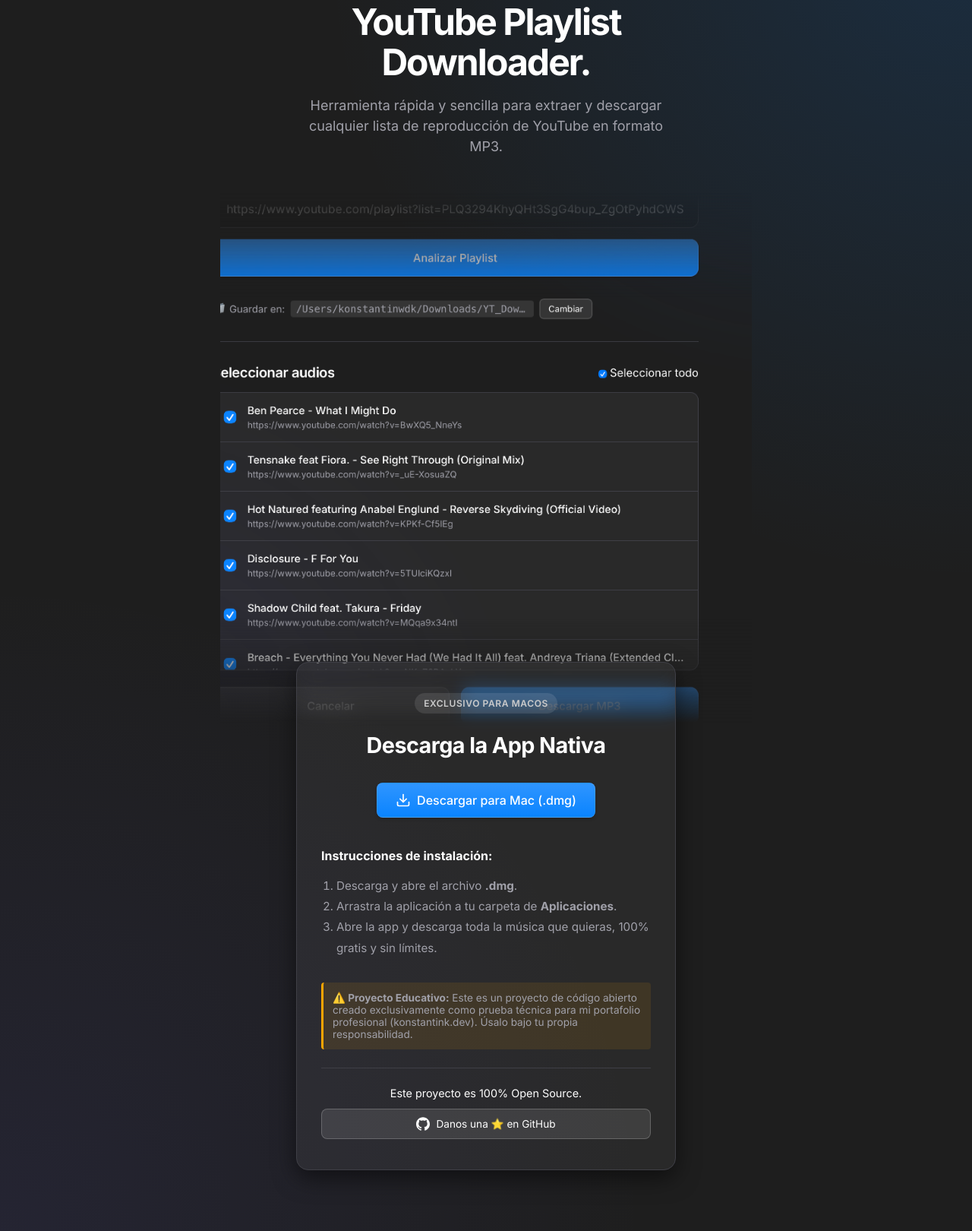
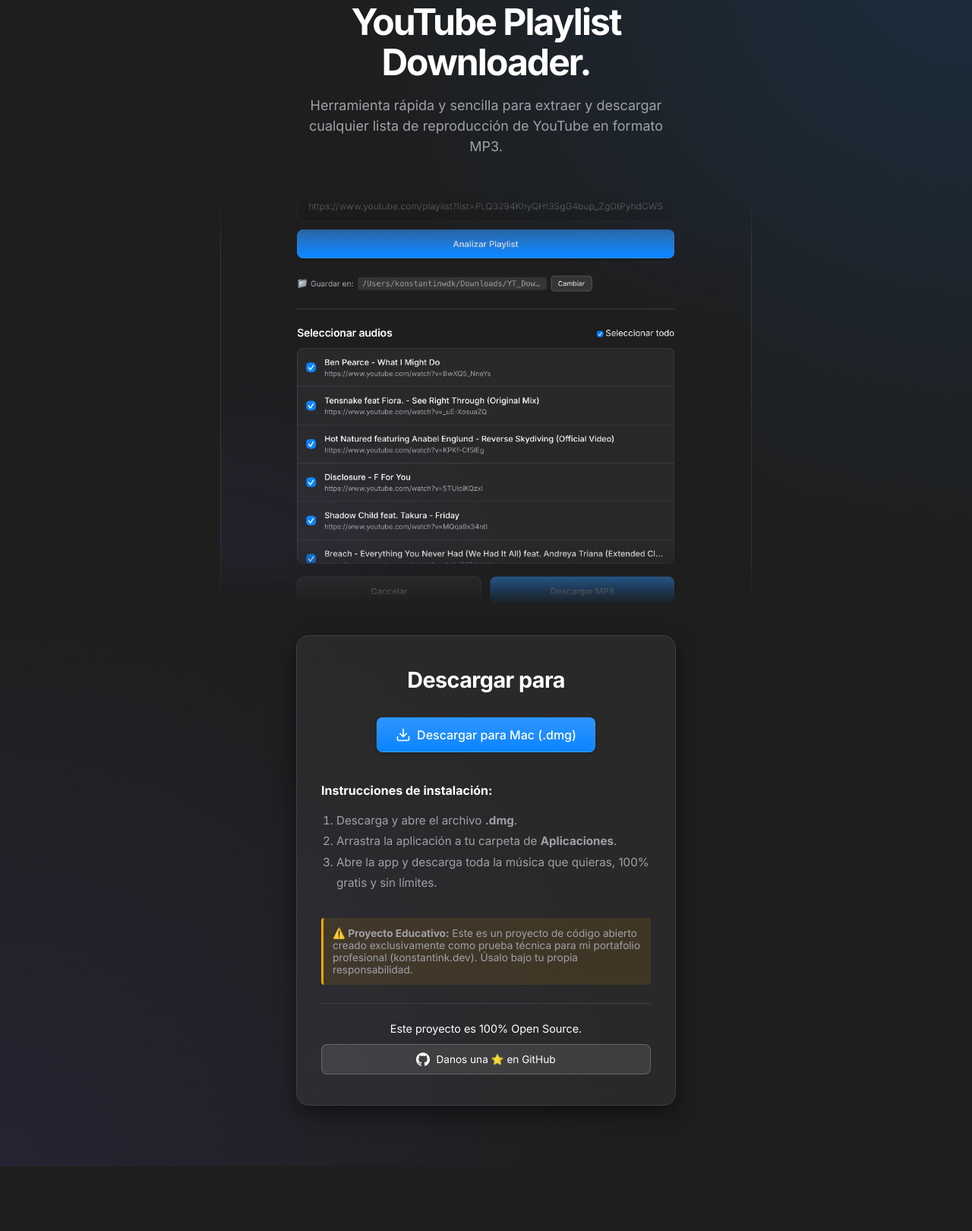
Before and after one commit to konstantinWDK/youtube-playlist-downloader, a Flask app: page / in a window 1280 px wide. Shown: the part 88-1708 px from the top of the page at 76% size. After the commit the page ends 1623 px from the top, so only its background shows below. Run offline with Flask 3, Linux system fonts and the light colour scheme.

Commit message:
style: adjust hero image margins and download info block layout

```diff
--- a/templates/index.html
+++ b/templates/index.html
@@ -308,15 +308,14 @@
         </div>
 
         {% if web_mode %}
-        <div class="landing-page" style="text-align: center; margin-top: 0px; animation: fade-in-up 0.8s cubic-bezier(0.16, 1, 0.3, 1) forwards;">
+        <div class="landing-page" style="text-align: center; margin-top: 20px; animation: fade-in-up 0.8s cubic-bezier(0.16, 1, 0.3, 1) forwards;">
 
-            <div class="hero-image" style="margin-bottom: -80px; position: relative; z-index: 0; mask-image: linear-gradient(to bottom, transparent 0%, black 20%, black 80%, transparent 100%); -webkit-mask-image: linear-gradient(to bottom, transparent 0%, black 20%, black 80%, transparent 100%);">
-                <img src="/static/screenshot.png" alt="Preview de YouTube Playlist Downloader" style="width: 140%; max-width: 900px; display: block; margin: 0 auto; margin-left: -20%;">
+            <div class="hero-image" style="margin-bottom: 40px; position: relative; z-index: 0; mask-image: linear-gradient(to bottom, transparent 0%, black 15%, black 85%, transparent 100%); -webkit-mask-image: linear-gradient(to bottom, transparent 0%, black 15%, black 85%, transparent 100%);">
+                <img src="/static/screenshot.png" alt="Preview de YouTube Playlist Downloader" style="width: 100%; max-width: 800px; display: block; margin: 0 auto; border: 1px solid rgba(255,255,255,0.1); border-radius: 12px;">
             </div>
 
-            <div style="background: rgba(255,255,255,0.05); border: 1px solid var(--border); border-radius: 16px; padding: 40px 32px; max-width: 500px; margin: 0 auto; box-shadow: 0 10px 30px rgba(0,0,0,0.5); position: relative; z-index: 1; backdrop-filter: blur(12px); -webkit-backdrop-filter: blur(12px);">
-                <span class="badge" style="background: rgba(255,255,255,0.1); color: #ccc; margin-bottom: 24px;">Exclusivo para macOS</span>
-                <h2 style="margin-bottom: 32px; font-size: 1.8rem; letter-spacing: -0.02em;">Descarga la App Nativa</h2>
+            <div style="background: rgba(255,255,255,0.05); border: 1px solid var(--border); border-radius: 16px; padding: 40px 32px; max-width: 500px; margin: 0 auto; box-shadow: 0 10px 30px rgba(0,0,0,0.5); position: relative; z-index: 1;">
+                <h2 style="margin-bottom: 32px; font-size: 1.8rem; letter-spacing: -0.02em;">Descargar para</h2>
 
                 <a href="/download-app/mac" class="btn btn-primary" style="text-decoration: none; display: inline-flex; width: auto; padding: 12px 24px; font-size: 1rem; justify-content: center; gap: 8px; border-radius: 8px;">
                     <svg width="20" height="20" viewBox="0 0 24 24" fill="none" stroke="currentColor" stroke-width="2" stroke-linecap="round" stroke-linejoin="round"><path d="M21 15v4a2 2 0 0 1-2 2H5a2 2 0 0 1-2-2v-4"></path><polyline points="7 10 12 15 17 10"></polyline><line x1="12" y1="15" x2="12" y2="3"></line></svg>
```
